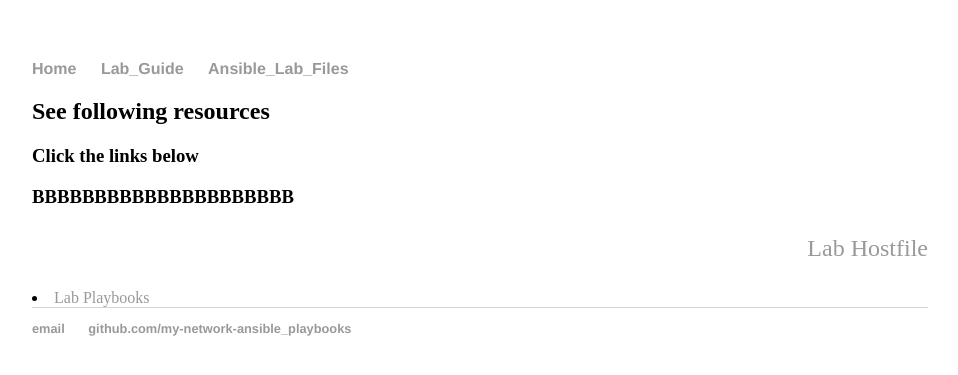
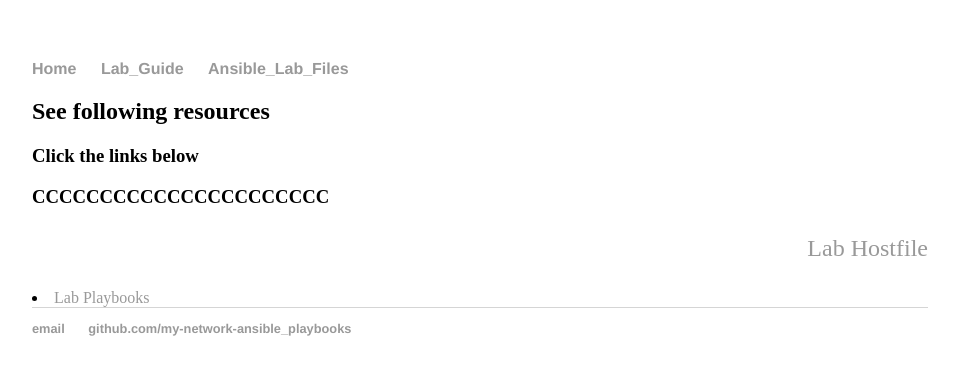
Before and after one commit to craigeowen/craigeowen.github.io, a Jekyll site: the page built from ansible/index.html, in a window 1280 px wide. Shown: the top 375 px of the page, without its empty margins (160-1118 px from the left). Built offline with Jekyll 4.4.1, drawn with Linux system fonts in a browser that asks for light colours.

Commit message:
Update index.html

```diff
--- a/ansible/index.html
+++ b/ansible/index.html
@@ -5,7 +5,7 @@ title: Ansible Resources
 
 <h2>See following resources</h2>
 <h3> Click the links below</h3>
-<h3> BBBBBBBBBBBBBBBBBBBBB</h3>
+<h3> CCCCCCCCCCCCCCCCCCCCCC</h3>
 
 <p align="right"><a href="https://github.com/craigeowen/my-network-ansible_playbooks/tree/master/ansible_files/hosts.txt">Lab Hostfile</a></p>
 <li><a href="https://github.com/craigeowen/my-network-ansible_playbooks/tree/master/ansible_files/">Lab Playbooks</a></li>
```
